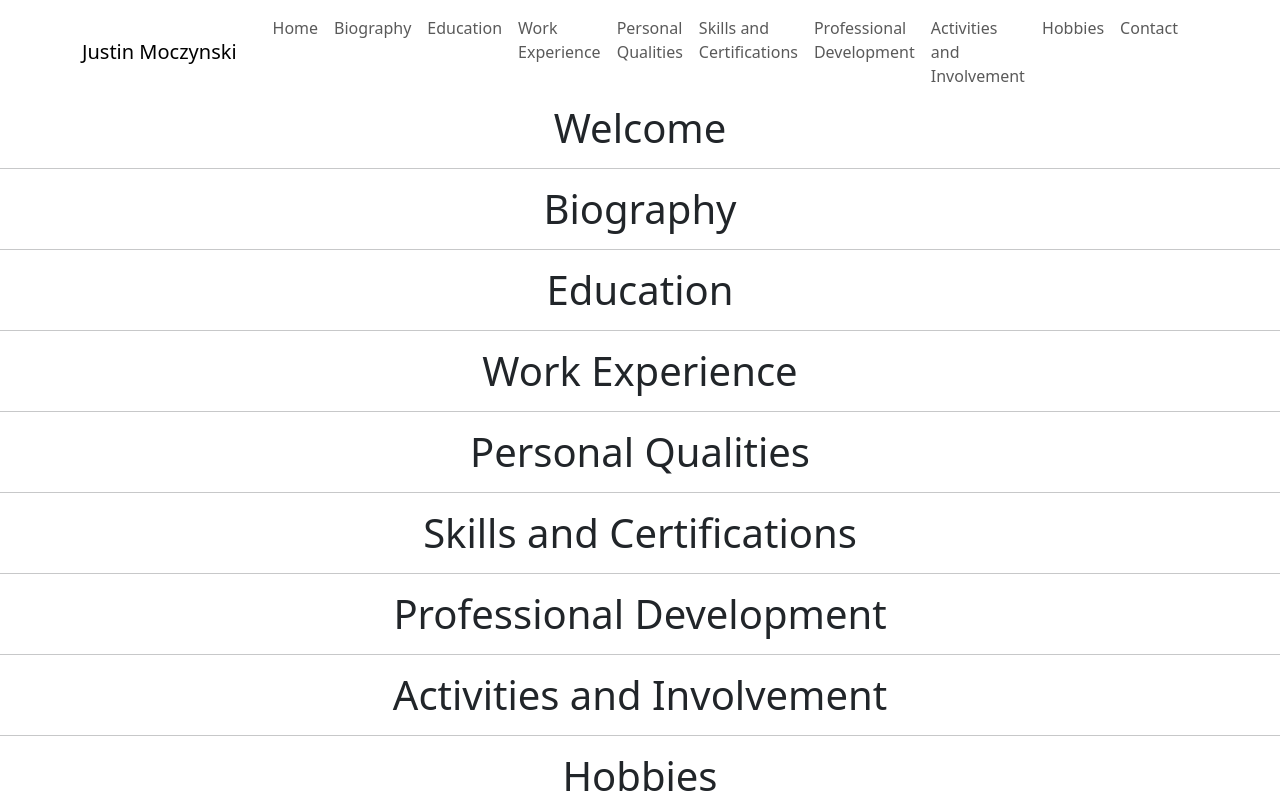
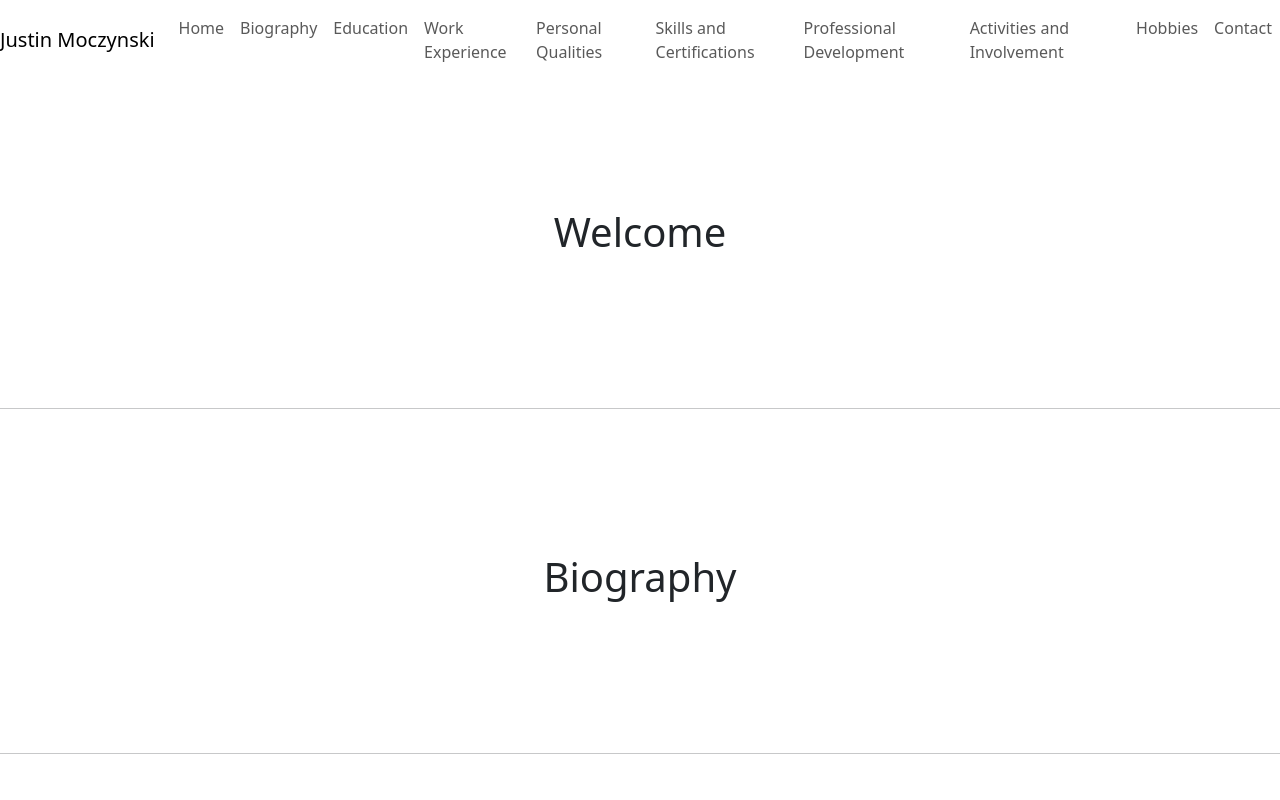
Before and after one commit to jmoczynski/personal-profile, a React (Create React App) app: page / in a window 1280 px wide. Shown: the top 800 px of the page. Built offline with nearby package versions, Linux system fonts and the light colour scheme.

Commit message:
reworked navigation

```diff
--- a/src/components/Navigation.js
+++ b/src/components/Navigation.js
@@ -1,14 +1,11 @@
-import Container from "react-bootstrap/Container";
 import {Navbar, Nav} from "react-bootstrap";
 
 function Navigation(){
     return(
-        <Container>
-            <Navbar expand="lg">
+        <Navbar expand="lg" sticky="top">
             <Navbar.Brand href="/personal-profile/">Justin Moczynski</Navbar.Brand>
             <Navbar.Toggle aria-controls="navigation"/>
             <Navbar.Collapse id="navigation">
-                    <Container>
                 <Nav>
                     <Nav.Link href="/">Home</Nav.Link>
                     <Nav.Link href="#bio">Biography</Nav.Link>
@@ -21,10 +18,8 @@ function Navigation(){
                     <Nav.Link href="#hobbies">Hobbies</Nav.Link>
                     <Nav.Link href="#contact">Contact</Nav.Link>
                 </Nav>
-                    </Container>
             </Navbar.Collapse>
         </Navbar>
-        </Container>
     );
 }
 
--- a/src/index.css
+++ b/src/index.css
@@ -11,3 +11,8 @@ code {
   font-family: source-code-pro, Menlo, Monaco, Consolas, 'Courier New',
     monospace;
 }
+
+.container {
+  padding-top: 4rem !important;
+  padding-bottom: 4rem !important;
+}
--- a/src/index.js
+++ b/src/index.js
@@ -5,6 +5,7 @@ import App from './App';
 import reportWebVitals from './reportWebVitals';
 
 import 'bootstrap/dist/css/bootstrap.css';
+
 import Navigation from "./components/Navigation";
 import BiographyPage from "./components/BiographyPage";
 import EducationPage from "./components/EducationPage";
@@ -24,23 +25,23 @@ root.render(
       <Navigation/>
       <Container><App/></Container>
       <hr/>
-      <Container><BiographyPage id="bio"/></Container>
+      <Container id="bio"><BiographyPage/></Container>
       <hr/>
-      <Container><EducationPage id="education"/></Container>
+      <Container id="education"><EducationPage/></Container>
       <hr/>
-      <Container><WorkPage id="experience"/></Container>
+      <Container id="experience"><WorkPage/></Container>
       <hr/>
-      <Container><QualitiesPage id="qualities"/></Container>
+      <Container id="qualities"><QualitiesPage/></Container>
       <hr/>
-      <Container><SkillsPage id="skills"/></Container>
+      <Container id="skills"><SkillsPage/></Container>
       <hr/>
-      <Container><DevelopmentPage id="development"/></Container>
+      <Container id="development"><DevelopmentPage/></Container>
       <hr/>
-      <Container><ActivitiesPage id="activities"/></Container>
+      <Container id="activities"><ActivitiesPage/></Container>
       <hr/>
-      <Container><HobbiesPage id="hobbies"/></Container>
+      <Container id="hobbies"><HobbiesPage/></Container>
       <hr/>
-      <Container><ContactPage id="contact"/></Container>
+      <Container id="contact"><ContactPage/></Container>
       <hr/>
       <Footer/>
   </React.StrictMode>
```
Lines whose indentation alone changed are shown as unchanged.
